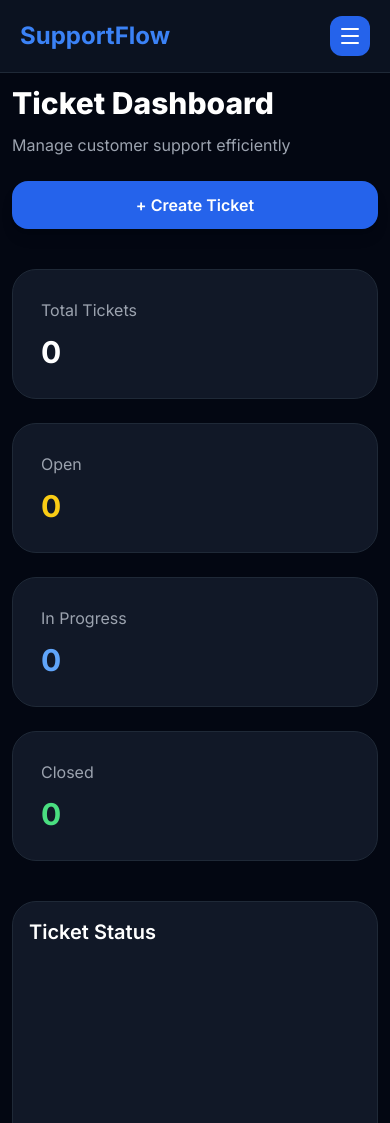
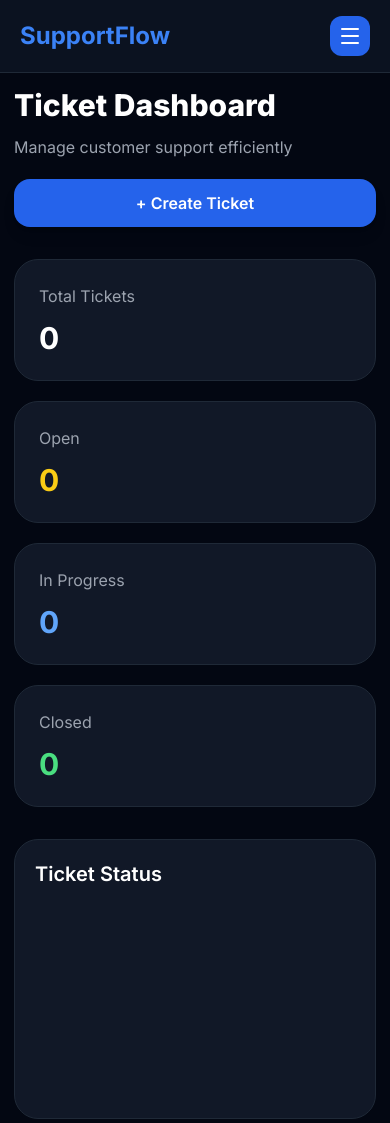
Before and after one commit to shashankjoshiii/SupportFlow-CRM, a plain HTML site: page supportflow-crm/frontend/index.html in a window 390 px wide. Shown: the top 1123 px of the page. Drawn offline with nearby package versions, Linux system fonts and the light colour scheme; no server answers.

Commit message:
Improved responsive premium UI

```diff
--- a/supportflow-crm/frontend/index.html
+++ b/supportflow-crm/frontend/index.html
@@ -55,8 +55,29 @@
             }
 
             canvas {
-                max-height: 220px !important;
+                max-height: 180px !important;
             }
+
+            h1 {
+                line-height: 1.1;
+            }
+
+            .stats-grid {
+                grid-template-columns: repeat(2, minmax(0, 1fr));
+            }
+
+            .mobile-chart {
+                height: 280px !important;
+            }
+
+            .mobile-main {
+                padding: 14px !important;
+            }
+
+            .mobile-sidebar {
+                width: 260px !important;
+            }
+
         }
 
     </style>
@@ -168,10 +189,10 @@
 
         <!-- SIDEBAR -->
         <aside id="sidebar"
-            class="fixed lg:static top-0 left-0 h-full w-72 bg-[#0B1220] border-r border-gray-800 p-6 flex flex-col transform -translate-x-full lg:translate-x-0 transition duration-300 z-50">
+            class="mobile-sidebar fixed lg:static top-0 left-0 h-full w-64 bg-[#0B1220] border-r border-gray-800 p-6 flex flex-col transform -translate-x-full lg:translate-x-0 transition duration-300 z-50">
 
             <!-- LOGO -->
-            <div class="mb-12">
+            <div class="mb-10">
 
                 <h1 class="text-4xl font-extrabold text-blue-500">
                     SupportFlow
@@ -240,7 +261,7 @@
                         Built by Shashank Joshi
                     </p>
 
-                    <p class="text-sm text-blue-100">
+                    <p class="text-sm text-blue-100 leading-6">
                         FastAPI • MongoDB • TailwindCSS • Vanilla JS
                     </p>
 
@@ -252,11 +273,11 @@
 
 
         <!-- MAIN -->
-        <main class="flex-1 p-3 sm:p-4 md:p-8 lg:p-10 overflow-hidden">
+        <main class="mobile-main flex-1 p-3 sm:p-5 md:p-6 lg:p-7 overflow-hidden">
 
             <!-- HEADER -->
             <div
-                class="flex flex-col md:flex-row justify-between md:items-center gap-6 mb-10">
+                class="flex flex-col md:flex-row justify-between md:items-center gap-5 mb-8">
 
                 <div>
 
@@ -288,10 +309,10 @@
 
             <!-- STATS -->
             <div
-                class="grid grid-cols-1 md:grid-cols-2 xl:grid-cols-4 gap-6 mb-10">
+                class="stats-grid grid grid-cols-1 md:grid-cols-2 xl:grid-cols-4 gap-5 mb-8">
 
                 <div
-                    class="bg-[#111827] border border-gray-800 rounded-3xl p-7 hover:-translate-y-2 hover:border-blue-500 hover:shadow-2xl hover:shadow-blue-500/10 transition duration-300">
+                    class="bg-[#111827] border border-gray-800 rounded-3xl p-6 hover:-translate-y-2 hover:border-blue-500 hover:shadow-2xl hover:shadow-blue-500/10 transition duration-300">
 
                     <p class="text-gray-400 mb-3">
                         Total Tickets
@@ -299,7 +320,7 @@
 
                     <h3
                         id="totalTickets"
-                        class="text-3xl sm:text-4xl md:text-5xl font-bold">
+                        class="text-3xl sm:text-4xl font-bold">
 
                         0
 
@@ -308,7 +329,7 @@
                 </div>
 
                 <div
-                    class="bg-[#111827] border border-gray-800 rounded-3xl p-7 hover:-translate-y-2 hover:border-yellow-500 hover:shadow-2xl hover:shadow-yellow-500/10 transition duration-300">
+                    class="bg-[#111827] border border-gray-800 rounded-3xl p-6 hover:-translate-y-2 hover:border-yellow-500 hover:shadow-2xl hover:shadow-yellow-500/10 transition duration-300">
 
                     <p class="text-gray-400 mb-3">
                         Open
@@ -316,7 +337,7 @@
 
                     <h3
                         id="openTickets"
-                        class="text-3xl sm:text-4xl md:text-5xl font-bold text-yellow-400">
+                        class="text-3xl sm:text-4xl font-bold text-yellow-400">
 
                         0
 
@@ -325,7 +346,7 @@
                 </div>
 
                 <div
-                    class="bg-[#111827] border border-gray-800 rounded-3xl p-7 hover:-translate-y-2 hover:border-blue-500 hover:shadow-2xl hover:shadow-blue-500/10 transition duration-300">
+                    class="bg-[#111827] border border-gray-800 rounded-3xl p-6 hover:-translate-y-2 hover:border-blue-500 hover:shadow-2xl hover:shadow-blue-500/10 transition duration-300">
 
                     <p class="text-gray-400 mb-3">
                         In Progress
@@ -333,7 +354,7 @@
 
                     <h3
                         id="progressTickets"
-                        class="text-3xl sm:text-4xl md:text-5xl font-bold text-blue-400">
+                        class="text-3xl sm:text-4xl font-bold text-blue-400">
 
                         0
 
@@ -342,7 +363,7 @@
                 </div>
 
                 <div
-                    class="bg-[#111827] border border-gray-800 rounded-3xl p-7 hover:-translate-y-2 hover:border-green-500 hover:shadow-2xl hover:shadow-green-500/10 transition duration-300">
+                    class="bg-[#111827] border border-gray-800 rounded-3xl p-6 hover:-translate-y-2 hover:border-green-500 hover:shadow-2xl hover:shadow-green-500/10 transition duration-300">
 
                     <p class="text-gray-400 mb-3">
                         Closed
@@ -350,7 +371,7 @@
 
                     <h3
                         id="closedTickets"
-                        class="text-3xl sm:text-4xl md:text-5xl font-bold text-green-400">
+                        class="text-3xl sm:text-4xl font-bold text-green-400">
 
                         0
 
@@ -363,16 +384,16 @@
 
             <!-- CHARTS -->
             <div
-                class="grid grid-cols-1 xl:grid-cols-2 gap-6 mb-10">
+                class="grid grid-cols-1 xl:grid-cols-2 gap-5 mb-8">
 
                 <div
-                    class="bg-[#111827] border border-gray-800 rounded-3xl p-4 sm:p-6 h-[300px] sm:h-[350px] hover:-translate-y-2 hover:border-blue-500 hover:shadow-2xl hover:shadow-blue-500/10 transition duration-300">
+                    class="mobile-chart bg-[#111827] border border-gray-800 rounded-3xl p-5 sm:p-6 h-[280px] sm:h-[320px] hover:-translate-y-2 hover:border-blue-500 hover:shadow-2xl hover:shadow-blue-500/10 transition duration-300">
 
-                    <h3 class="text-xl sm:text-2xl font-semibold mb-6">
+                    <h3 class="text-xl sm:text-2xl font-semibold mb-5">
                         Ticket Status
                     </h3>
 
-                    <div class="h-[200px] sm:h-[240px]">
+                    <div class="h-[200px] sm:h-[220px]">
 
                         <canvas id="statusChart"></canvas>
 
@@ -381,13 +402,13 @@
                 </div>
 
                 <div
-                    class="bg-[#111827] border border-gray-800 rounded-3xl p-4 sm:p-6 h-[300px] sm:h-[350px] hover:-translate-y-2 hover:border-blue-500 hover:shadow-2xl hover:shadow-blue-500/10 transition duration-300">
+                    class="mobile-chart bg-[#111827] border border-gray-800 rounded-3xl p-5 sm:p-6 h-[280px] sm:h-[320px] hover:-translate-y-2 hover:border-blue-500 hover:shadow-2xl hover:shadow-blue-500/10 transition duration-300">
 
-                    <h3 class="text-xl sm:text-2xl font-semibold mb-6">
+                    <h3 class="text-xl sm:text-2xl font-semibold mb-5">
                         Priority Analytics
                     </h3>
 
-                    <div class="h-[200px] sm:h-[240px]">
+                    <div class="h-[200px] sm:h-[220px]">
 
                         <canvas id="priorityChart"></canvas>
 
```
